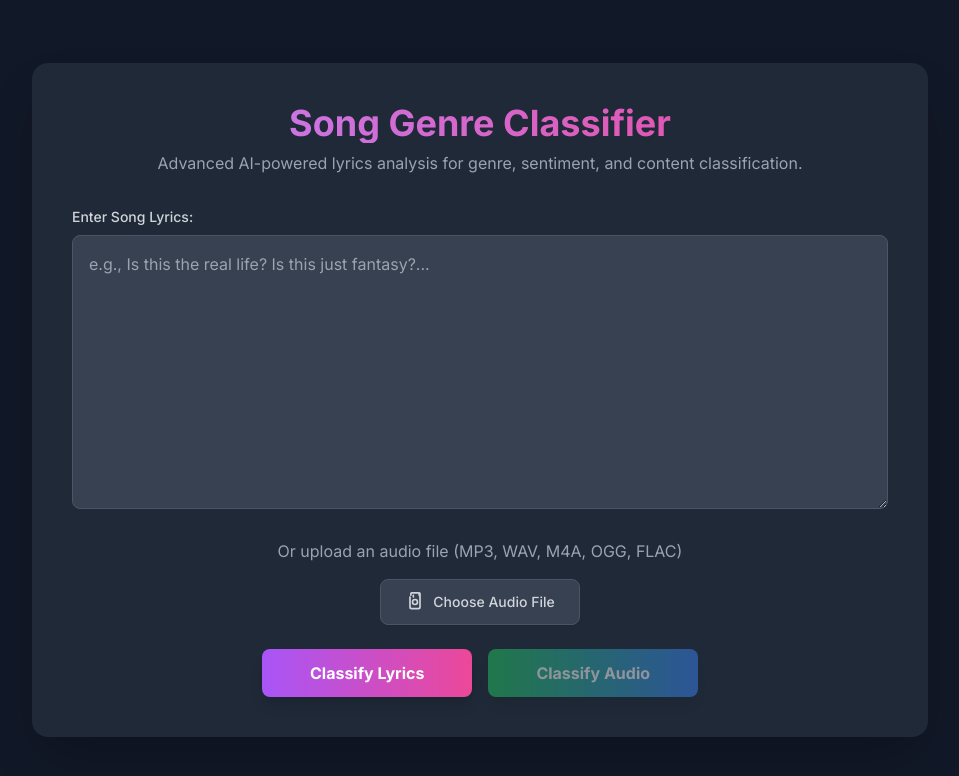
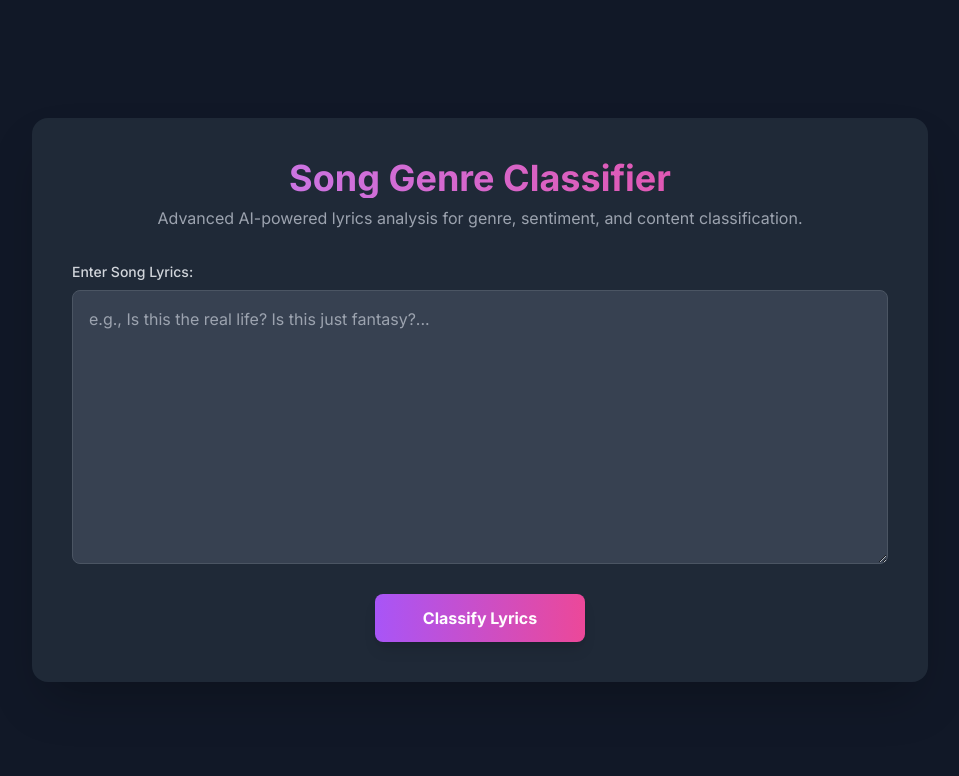
Before and after one commit to gurmatsinghsour/Song-Classifier, a Flask app: page / in a window 1280 px wide. Shown: the top 776 px of the page, without its empty margins (160-1119 px from the left). Run offline with Flask 3, Linux system fonts and the light colour scheme; parts of the project's set-up code (start-up, migrations or seed data) failed here and were passed over; some libraries are stand-ins or nearby versions.

Commit message:
removed audio processing functionality

```diff
--- a/templates/index.html
+++ b/templates/index.html
@@ -33,7 +33,7 @@
                 <textarea id="lyrics-input" rows="10" class="w-full p-4 bg-gray-700 border border-gray-600 rounded-lg focus:ring-2 focus:ring-purple-500 focus:border-purple-500 transition-all text-gray-200" placeholder="e.g., Is this the real life? Is this just fantasy?..."></textarea>
             </div>
 
-            <div class="mb-6">
+            <!-- <div class="mb-6">
                 <div class="text-center">
                     <p class="text-gray-400 mb-4">Or upload an audio file (MP3, WAV, M4A, OGG, FLAC)</p>
                     <label for="audio-upload" class="cursor-pointer inline-flex items-center px-6 py-3 border border-gray-600 rounded-lg shadow-sm text-sm font-medium text-gray-300 bg-gray-700 hover:bg-gray-600 focus:outline-none focus:ring-2 focus:ring-offset-2 focus:ring-purple-500 transition-all">
@@ -46,7 +46,7 @@
                     </label>
                     <p id="audio-filename" class="text-sm text-gray-400 mt-2 hidden"></p>
                 </div>
-            </div>
+            </div> -->
 
             <div class="flex flex-col sm:flex-row items-center justify-center gap-4">
                 <button id="classify-btn" class="w-full sm:w-auto bg-gradient-to-r from-purple-500 to-pink-500 hover:from-purple-600 hover:to-pink-600 text-white font-bold py-3 px-12 rounded-lg transition-all shadow-lg flex items-center justify-center">
@@ -56,13 +56,13 @@
                         <path class="opacity-75" fill="currentColor" d="M4 12a8 8 0 018-8V0C5.373 0 0 5.373 0 12h4zm2 5.291A7.962 7.962 0 014 12H0c0 3.042 1.135 5.824 3 7.938l3-2.647z"></path>
                     </svg>
                 </button>
-                <button id="classify-audio-btn" class="w-full sm:w-auto bg-gradient-to-r from-green-500 to-blue-500 hover:from-green-600 hover:to-blue-600 text-white font-bold py-3 px-12 rounded-lg transition-all shadow-lg flex items-center justify-center disabled:opacity-50 disabled:cursor-not-allowed" disabled>
+                <!-- <button id="classify-audio-btn" class="w-full sm:w-auto bg-gradient-to-r from-green-500 to-blue-500 hover:from-green-600 hover:to-blue-600 text-white font-bold py-3 px-12 rounded-lg transition-all shadow-lg flex items-center justify-center disabled:opacity-50 disabled:cursor-not-allowed" disabled>
                     <span id="audio-btn-text">Classify Audio</span>
                     <svg id="audio-loader" class="animate-spin -ml-1 mr-3 h-5 w-5 text-white hidden" xmlns="http://www.w3.org/2000/svg" fill="none" viewBox="0 0 24 24">
                         <circle class="opacity-25" cx="12" cy="12" r="10" stroke="currentColor" stroke-width="4"></circle>
                         <path class="opacity-75" fill="currentColor" d="M4 12a8 8 0 018-8V0C5.373 0 0 5.373 0 12h4zm2 5.291A7.962 7.962 0 014 12H0c0 3.042 1.135 5.824 3 7.938l3-2.647z"></path>
                     </svg>
-                </button>
+                </button> -->
             </div>
 
             <div id="results-section" class="mt-10 hidden fade-in">
```
Also changed, not shown: ORGANIZATION_SUMMARY.py (added), 3 other files.
